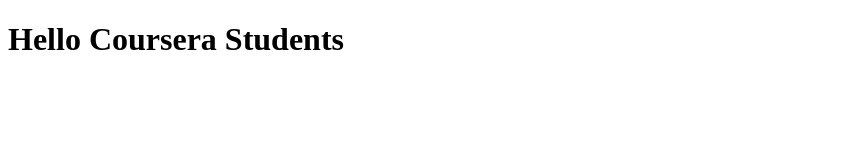
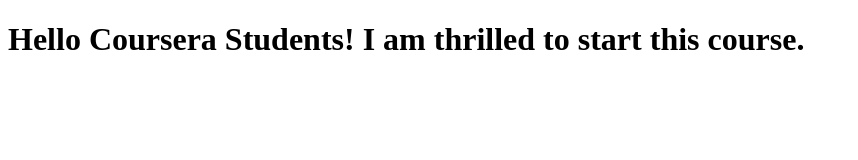
Before and after one commit to stefbek97/coursera-test, a plain HTML site: page index.html in a window 1280 px wide. Shown: the whole page, without its empty margins (0-858 px from the left). Drawn offline with Linux system fonts and the light colour scheme.

Commit message:
Next version of the file

```diff
--- a/index.html
+++ b/index.html
@@ -5,6 +5,6 @@
     <title>Hello Coursera</title>
   </head>
   <body>
- <h1>Hello Coursera Students</h1>
+ <h1>Hello Coursera Students! I am thrilled to start this course.</h1>
   </body>
 </html>
```
